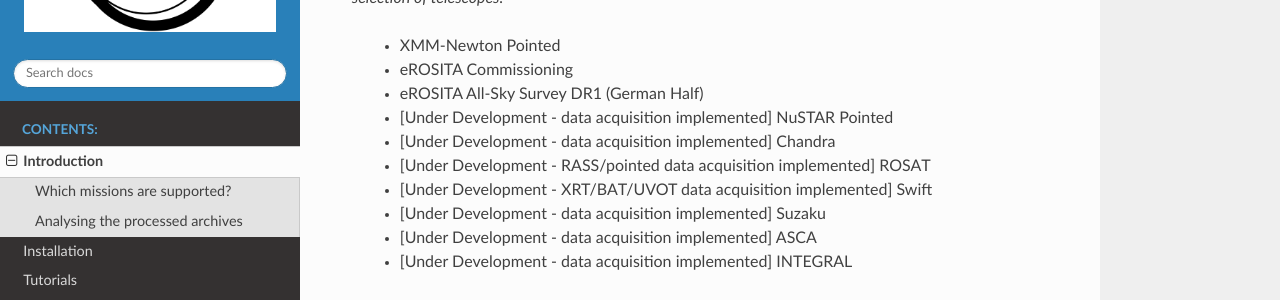
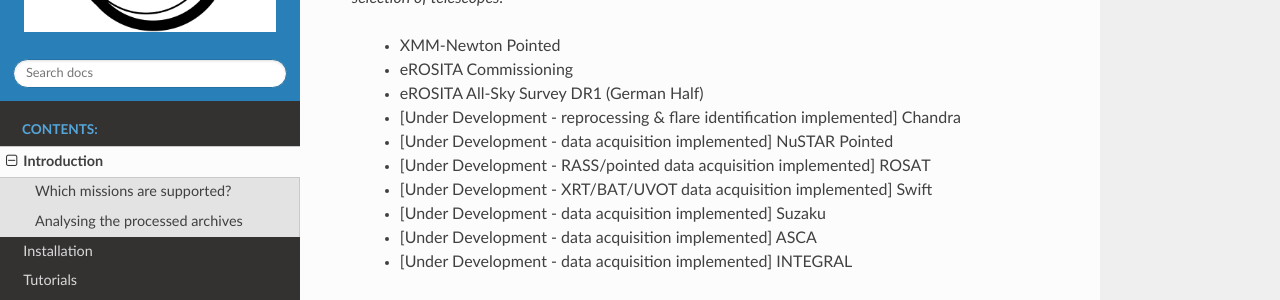
Before and after one commit to DavidT3/DAXA, a Sphinx documentation site: the page built from docs/source/intro.rst, in a window 1280 px wide and 900 px high, scrolled down 464 px. Shown: the part 150-450 px from the top of the window. Built offline with Sphinx 7.4.7 and the Read the Docs theme 3.1.0, drawn with Linux system fonts in a browser that asks for light colours; pages that are not in the unit, such as notebooks, are missing from menus.

Commit message:
Added an update on Chandra progress to the docs intro page, and the readme. Indirectly for issue #317
Signed-off-by: David Turner <turne540@msu.edu>

```diff
--- a/docs/source/intro.rst
+++ b/docs/source/intro.rst
@@ -23,8 +23,8 @@ of telescopes:*
     * XMM-Newton Pointed
     * eROSITA Commissioning
     * eROSITA All-Sky Survey DR1 (German Half)
+    * [Under Development - reprocessing & flare identification implemented] Chandra
     * [Under Development - data acquisition implemented] NuSTAR Pointed
-    * [Under Development - data acquisition implemented] Chandra
     * [Under Development - RASS/pointed data acquisition implemented] ROSAT
     * [Under Development - XRT/BAT/UVOT data acquisition implemented] Swift
     * [Under Development - data acquisition implemented] Suzaku
```
Also changed, not shown: README.md (+1 -1 lines).
